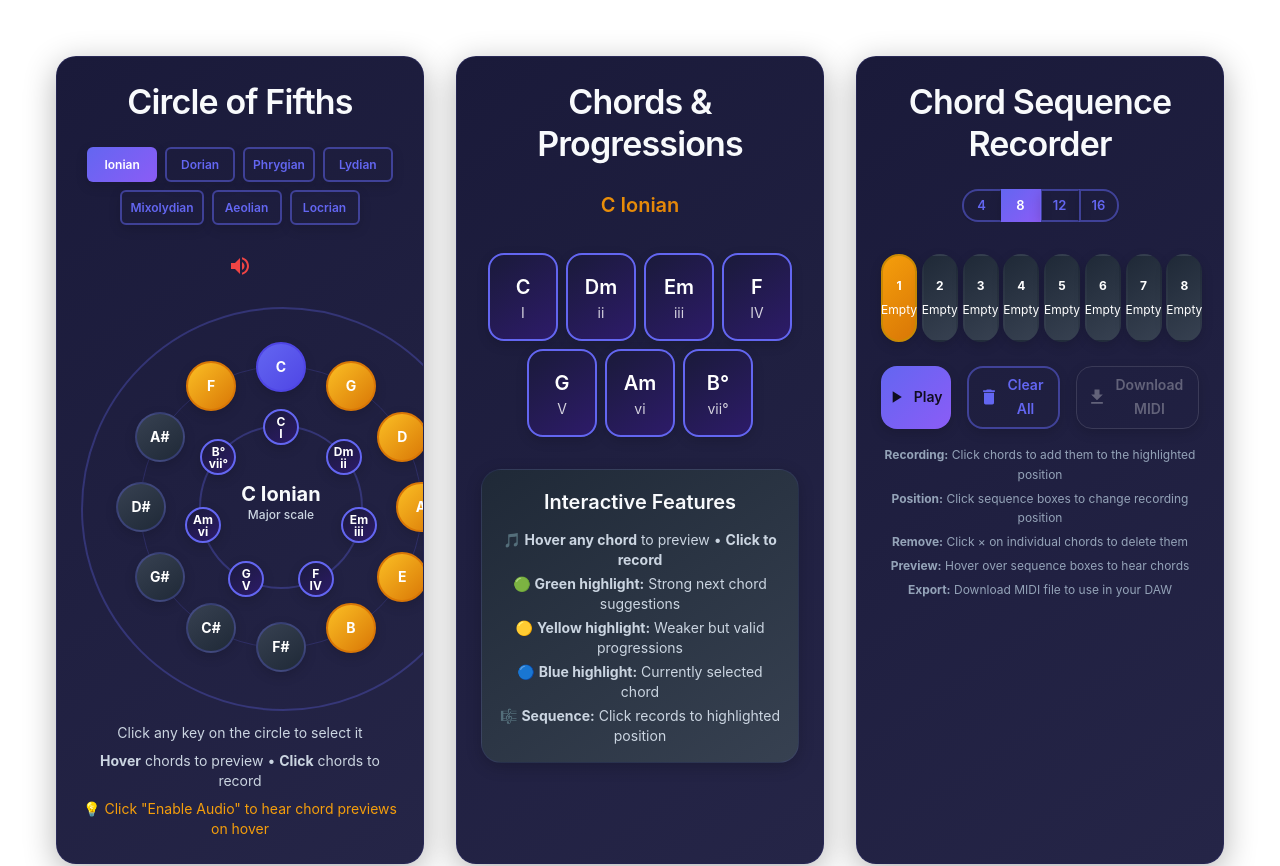
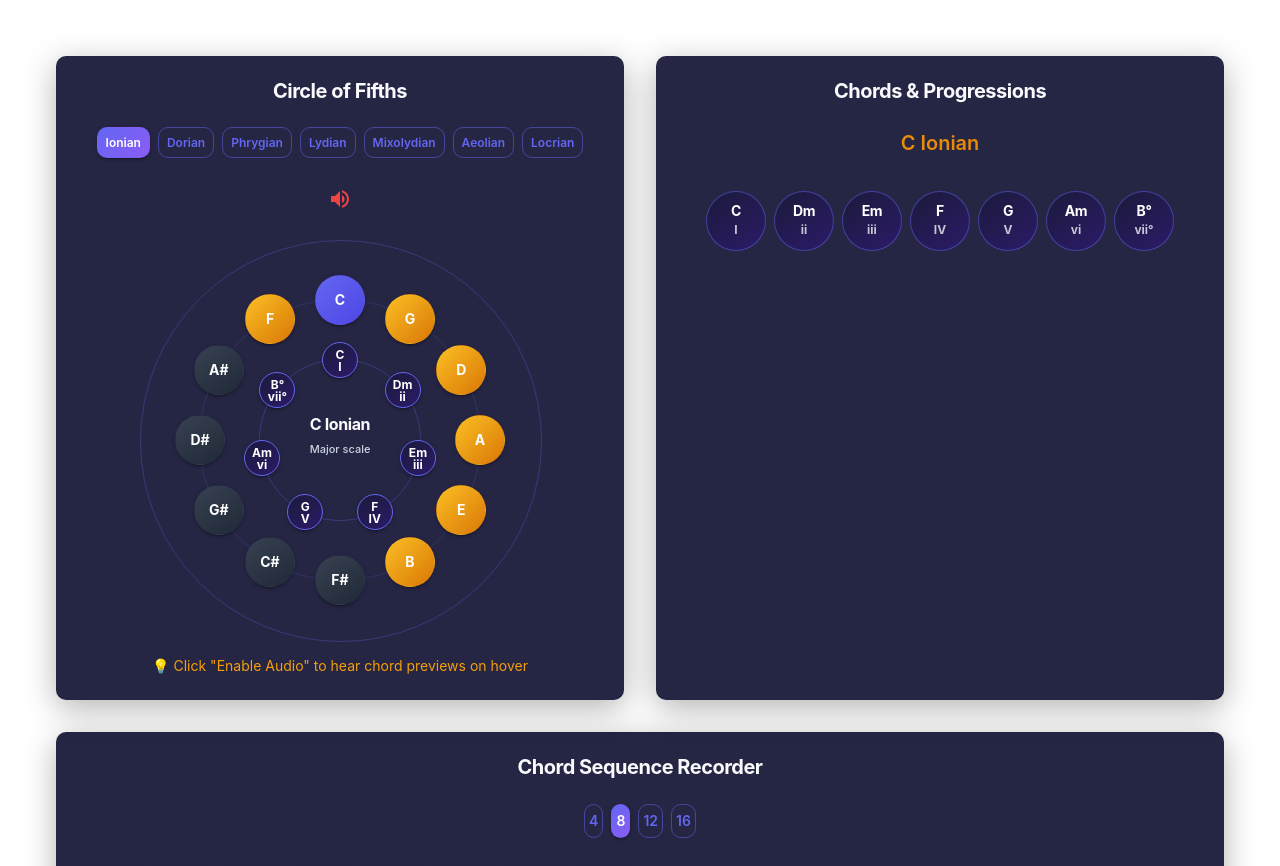
Before and after one commit to iDreadful/chord-progression, a React (Vite) app: page / in a window 1280 px wide. Shown: the top 866 px of the page. Built offline with nearby package versions, Linux system fonts and the light colour scheme.

Commit message:
look and feel

```diff
--- a/src/CircleOfFifths.jsx
+++ b/src/CircleOfFifths.jsx
@@ -201,7 +201,7 @@ const CircleOfFifths = () => {
           <Box
             sx={{
               display: 'grid',
-              gridTemplateColumns: '1fr 1fr 1fr',
+              gridTemplateColumns: '1fr 1fr',
               gap: '32px',
               marginBottom: '32px',
             }}
@@ -210,7 +210,7 @@ const CircleOfFifths = () => {
             <Card>
               <CardContent sx={{ p: 3 }}>
                 <Box sx={{ textAlign: 'center', marginBottom: '24px' }}>
-                  <Typography variant="h4" component="h2" sx={{ mb: 3 }}>
+                  <Typography variant="h1" sx={{ mb: 3 }}>
                     Circle of Fifths
                   </Typography>
 
@@ -265,13 +265,6 @@ const CircleOfFifths = () => {
                     color: '#cbd5e1',
                   }}
                 >
-                  <Typography variant="body2" sx={{ mb: 1 }}>
-                    Click any key on the circle to select it
-                  </Typography>
-                  <Typography variant="body2">
-                    <strong>Hover</strong> chords to preview •{' '}
-                    <strong>Click</strong> chords to record
-                  </Typography>
                   {!isAudioInitialized && (
                     <Typography
                       variant="body2"
@@ -297,7 +290,7 @@ const CircleOfFifths = () => {
                 />
               </CardContent>
             </Card>
-
+          </Box>
           {/* Sequence Recorder - Right 50% */}
           <Card>
             <CardContent sx={{ p: 3 }}>
@@ -322,7 +315,6 @@ const CircleOfFifths = () => {
           </Card>
         </Box>
       </Box>
-      </Box>
     </ThemeProvider>
   )
 }
--- a/src/components/ChordProgressions.jsx
+++ b/src/components/ChordProgressions.jsx
@@ -17,10 +17,9 @@ const ChordProgressions = ({
 
   return (
     <Box>
-      <Typography variant="h4" component="h2" sx={{ mb: 3 }}>
+      <Typography variant="h1" sx={{ mb: 3 }}>
         Chords & Progressions
       </Typography>
-
       <Box sx={{ mb: 4 }}>
         <Typography
           variant="h6"
@@ -82,57 +81,48 @@ const ChordProgressions = ({
                 key={`chord-${index}`}
                 variant={variant}
                 sx={{
-                  minWidth: '70px',
-                  p: 2,
+                  p: 1,
+                  width: 60,
+                  height: 60,
+                  aspectRatio: '1 / 1',
+                  borderRadius: '50%',
                   flexDirection: 'column',
                   textTransform: 'none',
                   background: backgroundColor,
-                  border: `2px solid ${borderColor}`,
                   color: 'white',
                   '&:hover': {
                     background: backgroundColor,
-                    transform: 'scale(1.05)',
-                    boxShadow: `0 4px 20px ${borderColor}40`,
                   },
                 }}
                 onMouseEnter={() => onChordPreview(chordNote, romanNumeral)}
                 onMouseLeave={onMouseLeave}
                 onClick={() => onChordRecord(chordNote, romanNumeral)}
               >
-                <Typography variant="h6" sx={{ color: 'white' }}>
+                <Typography variant="h2" sx={{ color: 'white' }}>
                   {chordNote}
                 </Typography>
                 <Typography
-                  variant="body2"
-                  sx={{ opacity: 0.8, color: 'white' }}
+                  variant="caption"
+                  sx={{ opacity: 0.75, color: 'white' }}
                 >
-                  {romanNumeral}
+                  <b>{romanNumeral}</b>
                 </Typography>
               </Button>
             )
           })}
         </Box>
       </Box>
-
       {selectedChord && (
         <Paper
           sx={{
             p: 3,
-            borderRadius: 4,
             mb: 4,
             background: 'linear-gradient(145deg, #2d1b69 0%, #3730a3 100%)',
             border: '1px solid rgba(99, 102, 241, 0.2)',
             boxShadow: '0 8px 32px rgba(0, 0, 0, 0.3)',
           }}
         >
-          <Typography
-            variant="h5"
-            component="h3"
-            sx={{
-              fontWeight: 600,
-              mb: 2,
-            }}
-          >
+          <Typography variant="h2" sx={{ fontWeight: 600, mb: 2 }}>
             Next Chord Suggestions for {selectedChord}
           </Typography>
           <Typography
@@ -157,7 +147,7 @@ const ChordProgressions = ({
                 }}
               >
                 <Chip
-                  label="STRONG"
+                  label="Strong"
                   size="small"
                   color="success"
                   sx={{ fontWeight: 600 }}
@@ -195,7 +185,7 @@ const ChordProgressions = ({
                 }}
               >
                 <Chip
-                  label="WEAK"
+                  label="Weak"
                   size="small"
                   color="warning"
                   sx={{ fontWeight: 600 }}
@@ -225,45 +215,6 @@ const ChordProgressions = ({
           </Box>
         </Paper>
       )}
-
-      <Paper
-        sx={{
-          p: 2,
-          borderRadius: 4,
-          background: 'linear-gradient(145deg, #1f2937 0%, #374151 100%)',
-          border: '1px solid rgba(99, 102, 241, 0.1)',
-          boxShadow: '0 4px 16px rgba(0, 0, 0, 0.2)',
-        }}
-      >
-        <Typography
-          variant="h6"
-          component="h4"
-          sx={{
-            fontWeight: 600,
-            mb: 1.5,
-          }}
-        >
-          Interactive Features
-        </Typography>
-        <Box sx={{ color: '#cbd5e1' }}>
-          <Typography variant="body2" sx={{ mb: 0.5 }}>
-            🎵 <strong>Hover any chord</strong> to preview •{' '}
-            <strong>Click to record</strong>
-          </Typography>
-          <Typography variant="body2" sx={{ mb: 0.5 }}>
-            🟢 <strong>Green highlight:</strong> Strong next chord suggestions
-          </Typography>
-          <Typography variant="body2" sx={{ mb: 0.5 }}>
-            🟡 <strong>Yellow highlight:</strong> Weaker but valid progressions
-          </Typography>
-          <Typography variant="body2" sx={{ mb: 0.5 }}>
-            🔵 <strong>Blue highlight:</strong> Currently selected chord
-          </Typography>
-          <Typography variant="body2">
-            🎼 <strong>Sequence:</strong> Click records to highlighted position
-          </Typography>
-        </Box>
-      </Paper>
     </Box>
   )
 }
--- a/src/components/CircleComponent.jsx
+++ b/src/components/CircleComponent.jsx
@@ -60,7 +60,7 @@ const CircleComponent = ({
             width: 400,
             height: 400,
             borderRadius: '50%',
-            border: '2px solid rgba(99, 102, 241, 0.3)',
+            border: '1px solid rgba(99, 102, 241, 0.3)',
           }}
         />
 
@@ -88,7 +88,7 @@ const CircleComponent = ({
             height: 160,
             borderRadius: '50%',
             translate: '-50% -50%',
-            border: '2px solid rgba(99, 102, 241, 0.3)',
+            border: '1px solid rgba(99, 102, 241, 0.3)',
           }}
         />
       </Box>
@@ -145,7 +145,7 @@ const CircleComponent = ({
               minWidth: 36,
               borderRadius: '50%',
               background: backgroundColor,
-              border: `2px solid ${borderColor}`,
+              border: `1px solid ${borderColor}`,
               padding: 0,
               cursor: 'pointer',
               transition: 'all 0.2s',
@@ -153,10 +153,6 @@ const CircleComponent = ({
               flexDirection: 'column',
               alignItems: 'center',
               justifyContent: 'center',
-              '&:hover': {
-                transform: 'scale(1.1)',
-                boxShadow: `0 4px 20px ${borderColor}40`,
-              },
             }}
             onMouseEnter={() => onChordPreview(chord, romanNumeral)}
             onMouseLeave={onMouseLeave}
@@ -178,7 +174,7 @@ const CircleComponent = ({
                 color: 'white',
                 lineHeight: 1,
                 userSelect: 'none',
-                marginBottom: '-2px',
+                marginBottom: '-1px',
               }}
             >
               <b>{romanNumeral}</b>
@@ -223,13 +219,7 @@ const CircleComponent = ({
               minWidth: 50,
               borderRadius: '50%',
               background: backgroundColor,
-              border: `2px solid ${borderColor}`,
               cursor: 'pointer',
-              transition: 'all 0.2s',
-              '&:hover': {
-                transform: 'scale(1.05)',
-                boxShadow: `0 4px 20px ${borderColor}40`,
-              },
             }}
             onClick={() => onKeyClick(key)}
           >
@@ -255,7 +245,7 @@ const CircleComponent = ({
         }}
       >
         <Typography
-          variant="h6"
+          variant="h2"
           sx={{
             fontWeight: 'bold',
             color: '#f8fafc',
@@ -266,12 +256,12 @@ const CircleComponent = ({
           {selectedKey} {modes[keyType].name}
         </Typography>
         <Typography
-          variant="body2"
+          variant="caption"
           sx={{
             fontWeight: 'medium',
             color: '#cbd5e1',
             userSelect: 'none',
-            fontSize: '12px',
+            fontSize: '11px',
           }}
         >
           {modes[keyType].description}
--- a/src/components/ModeSelector.jsx
+++ b/src/components/ModeSelector.jsx
@@ -20,8 +20,6 @@ const ModeSelector = ({ keyType, onModeChange }) => {
             minWidth: '70px',
             fontSize: '12px',
             px: 1,
-            borderRadius: '6px !important',
-            textTransform: 'capitalize',
             ...(keyType === modeKey && {
               background: 'linear-gradient(135deg, #6366f1 0%, #8b5cf6 100%)',
               color: 'white',
--- a/src/components/SequenceRecorder.jsx
+++ b/src/components/SequenceRecorder.jsx
@@ -27,12 +27,19 @@ const SequenceRecorder = ({
 }) => {
   return (
     <Box>
-      <Typography variant="h4" component="h2" sx={{ mb: 3 }}>
+      <Typography variant="h1" sx={{ mb: 3 }}>
         Chord Sequence Recorder
       </Typography>
 
-      <Box sx={{ marginBottom: '24px' }}>
-        <ButtonGroup variant="outlined" size="small">
+      <Box
+        sx={{
+          marginBottom: '24px',
+          display: 'flex',
+          gap: 1,
+          justifyContent: 'center',
+        }}
+      >
+        {/* <ButtonGroup variant="outlined" size="small"> */}
         {[4, 8, 12, 16].map(length => (
           <Button
             key={length}
@@ -42,14 +49,14 @@ const SequenceRecorder = ({
             {length}
           </Button>
         ))}
-        </ButtonGroup>
+        {/* </ButtonGroup> */}
       </Box>
 
       <Box sx={{ marginBottom: '24px', marginTop: 4 }}>
         <Box
           sx={{
             display: 'grid',
-            gridTemplateColumns: 'repeat(8, minmax(10px, 1fr))',
+            gridTemplateColumns: 'repeat(16, minmax(10px, 1fr))',
 
             gap: 1,
           }}
@@ -64,10 +71,7 @@ const SequenceRecorder = ({
                 flexDirection: 'column',
                 alignItems: 'center',
                 justifyContent: 'center',
-                border: '2px solid',
-                borderColor:
-                  currentPosition === index ? '#ca8a04' : 'transparent',
-                borderRadius: '8px',
+
                 padding: '12px',
                 textAlign: 'center',
                 cursor: 'pointer',
@@ -80,7 +84,7 @@ const SequenceRecorder = ({
                     : currentPosition === index
                     ? 'linear-gradient(135deg, #f59e0b 0%, #d97706 100%)'
                     : chord
-                    ? 'linear-gradient(145deg, #2d1b69 0%, #3730a3 100%)'
+                    ? 'linear-gradient(135deg, #6366f1 0%, #4f46e5 100%)'
                     : 'linear-gradient(145deg, #1f2937 0%, #374151 100%)',
                 color: 'white',
                 boxShadow: '0 4px 12px rgba(0, 0, 0, 0.15)',
@@ -94,9 +98,6 @@ const SequenceRecorder = ({
               onMouseLeave={onMouseLeave}
               onClick={() => onPositionChange(index)}
             >
-              <Typography variant="caption" sx={{ mb: 0.5 }}>
-                <b>{index + 1}</b>
-              </Typography>
               {chord ? (
                 <>
                   <Typography variant="body2" sx={{ fontWeight: 'bold' }}>
@@ -122,11 +123,13 @@ const SequenceRecorder = ({
                       onChordRemove(index)
                     }}
                   >
-                    <Close fontSize="small" />
+                    <Close sx={{ fontSize: 16 }} />
                   </IconButton>
                 </>
               ) : (
-                <Typography variant="caption">Empty</Typography>
+                <Typography variant="caption" sx={{ opacity: 0.5 }}>
+                  Empty
+                </Typography>
               )}
             </Paper>
           ))}
@@ -145,12 +148,14 @@ const SequenceRecorder = ({
           onClick={onSequencePlay}
           variant="contained"
           color={isPlaying ? 'error' : 'success'}
+          sx={theme => ({ padding: theme.spacing(1, 2) })}
           startIcon={isPlaying ? <Stop /> : <PlayArrow />}
         >
           {isPlaying ? 'Stop' : 'Play'}
         </Button>
         <Button
           onClick={onSequenceClear}
+          sx={theme => ({ padding: theme.spacing(1, 2) })}
           variant="outlined"
           startIcon={<Delete />}
         >
@@ -159,6 +164,7 @@ const SequenceRecorder = ({
         <Button
           onClick={() => onDownloadMidi(selectedKey, keyType)}
           variant="outlined"
+          sx={theme => ({ padding: theme.spacing(1, 2) })}
           color="primary"
           startIcon={<Download />}
           disabled={sequence.every(chord => chord === null)}
@@ -166,26 +172,6 @@ const SequenceRecorder = ({
           Download MIDI
         </Button>
       </Box>
-
-      <Box sx={{ fontSize: '12px', color: '#94a3b8' }}>
-        <Typography variant="caption" sx={{ display: 'block', mb: 0.5 }}>
-          <strong>Recording:</strong> Click chords to add them to the
-          highlighted position
-        </Typography>
-        <Typography variant="caption" sx={{ display: 'block', mb: 0.5 }}>
-          <strong>Position:</strong> Click sequence boxes to change recording
-          position
-        </Typography>
-        <Typography variant="caption" sx={{ display: 'block', mb: 0.5 }}>
-          <strong>Remove:</strong> Click × on individual chords to delete them
-        </Typography>
-        <Typography variant="caption" sx={{ display: 'block', mb: 0.5 }}>
-          <strong>Preview:</strong> Hover over sequence boxes to hear chords
-        </Typography>
-        <Typography variant="caption" sx={{ display: 'block' }}>
-          <strong>Export:</strong> Download MIDI file to use in your DAW
-        </Typography>
-      </Box>
     </Box>
   )
 }
--- a/src/theme.js
+++ b/src/theme.js
@@ -39,25 +39,29 @@ const theme = createTheme({
     },
   },
   shape: {
-    borderRadius: 16, // More rounded corners
+    borderRadius: 10, // More rounded corners
   },
   typography: {
     fontFamily: '"Inter", "Roboto", "Helvetica", "Arial", sans-serif',
     h1: {
       fontWeight: 700,
       letterSpacing: '-0.025em',
+      fontSize: '1.25em',
     },
     h2: {
       fontWeight: 700,
       letterSpacing: '-0.025em',
+      fontSize: '1em',
     },
     h3: {
       fontWeight: 600,
       letterSpacing: '-0.025em',
+      fontSize: '.75em',
     },
     h4: {
       fontWeight: 600,
       letterSpacing: '-0.025em',
+      fontSize: '.5em',
     },
     h5: {
       fontWeight: 600,
@@ -72,12 +76,14 @@ const theme = createTheme({
   },
   components: {
     MuiCard: {
+      defaultProps: {
+        //   style: {
+        // borderRadius: 10,
+        //   },
+      },
       styleOverrides: {
         root: {
-          borderRadius: 20,
-          background: 'linear-gradient(145deg, #1a1a3a 0%, #252547 100%)',
-          backdropFilter: 'blur(10px)',
-          border: '1px solid rgba(99, 102, 241, 0.1)',
+          borderRadius: 10,
           boxShadow: '0 8px 32px rgba(0, 0, 0, 0.3)',
         },
       },
@@ -85,21 +91,28 @@ const theme = createTheme({
     MuiButton: {
       styleOverrides: {
         root: {
-          textTransform: 'none',
-          fontWeight: 600,
-          // padding: '10px 20px',
-          boxShadow: '0 4px 12px rgba(0, 0, 0, 0.15)',
+          padding: 4,
+          // paddingLeft: '0 !important',
+          // paddingRight: '0 !important',
+          minWidth: 'unset !important',
+          transition: 'all 0.2s',
+          '&:hover': {
+            transform: 'scale(1.05)',
+          },
         },
         contained: {
+          borderWidth: 1,
+          borderColor: 'transparent',
+          borderStyle: 'solid',
           background: 'linear-gradient(135deg, #6366f1 0%, #8b5cf6 100%)',
           '&:hover': {
             background: 'linear-gradient(135deg, #4f46e5 0%, #7c3aed 100%)',
           },
         },
         outlined: {
-          borderWidth: 2,
+          borderWidth: 1,
           '&:hover': {
-            borderWidth: 2,
+            borderWidth: 1,
           },
         },
       },
@@ -107,7 +120,6 @@ const theme = createTheme({
     MuiChip: {
       styleOverrides: {
         root: {
-          fontWeight: 600,
           height: 32,
         },
         filled: {
@@ -116,27 +128,20 @@ const theme = createTheme({
       },
     },
     MuiPaper: {
-      defaultProps: { style: { borderRadius: 20 } },
       styleOverrides: {
-        root: {
-          borderRadius: 4,
-          // background: 'linear-gradient(145deg, #1a1a3a 0%, #252547 100%)',
-          // backdropFilter: 'blur(10px)',
-          // border: '1px solid rgba(99, 102, 241, 0.1)',
-        },
+        root: {},
       },
     },
     MuiIconButton: {
       styleOverrides: {
         root: {
-          borderRadius: 12,
+          borderRadius: 8,
         },
       },
     },
     MuiButtonGroup: {
       styleOverrides: {
         root: {
-          borderRadius: 12,
           overflow: 'hidden',
         },
       },
```
Also changed, not shown: src/CircleOfFifths-original.jsx (+1 -8 lines). Lines whose indentation alone changed are shown as unchanged.
